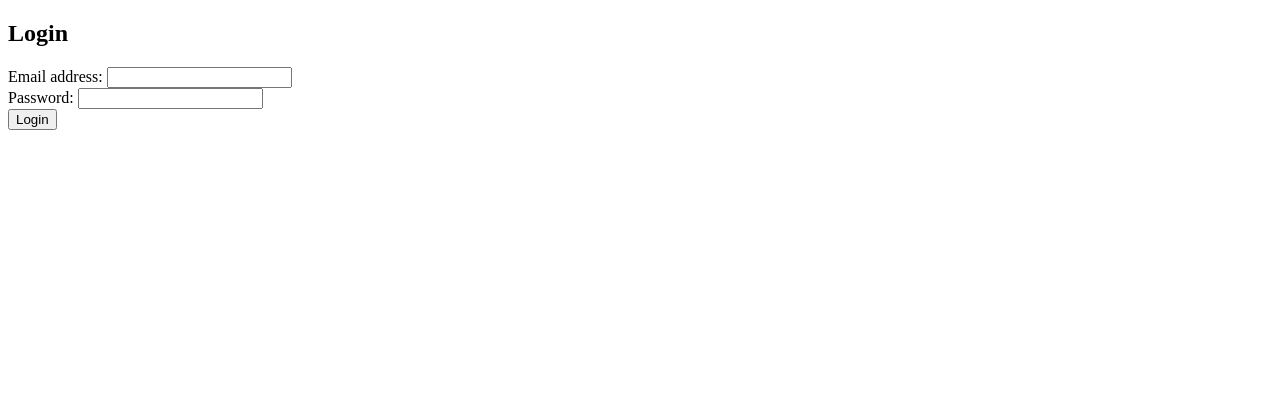
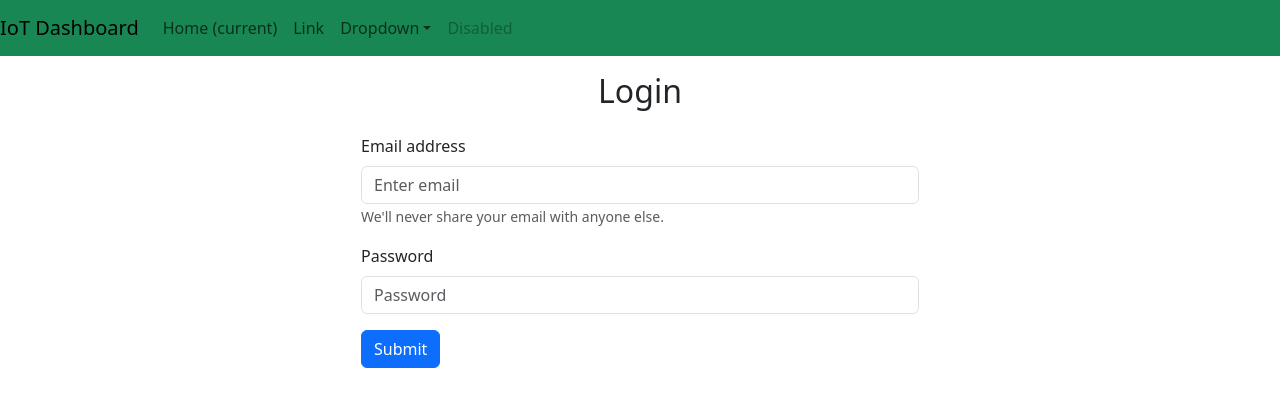
Before and after one commit to Jack-P1/iot-web-dashboard, a React (Vite) app in the folder dashboard-client/: page / in a window 1280 px wide. Shown: the top 406 px of the page. Built offline with nearby package versions, Linux system fonts and the light colour scheme; sample sign-in values are in the browser's storage.

Commit message:
FE improvements

```diff
--- a/dashboard-client/package.json
+++ b/dashboard-client/package.json
@@ -11,7 +11,9 @@
   },
   "dependencies": {
     "axios": "^1.8.4",
+    "bootstrap": "^5.3.4",
     "react": "^19.0.0",
+    "react-bootstrap": "^2.10.9",
     "react-dom": "^19.0.0",
     "react-router-dom": "^7.4.1"
   },
--- a/dashboard-client/src/App.jsx
+++ b/dashboard-client/src/App.jsx
@@ -4,11 +4,13 @@ import { useState } from 'react'
 import {Route, Routes} from 'react-router-dom'
 import Login from './pages/Login.jsx'
 import Home from './pages/Home.jsx'
+import Navbar from "./pages/Navbar.jsx";
 import RequireAuth from "./pages/ProtectedRoute.jsx";
 
 function App() {
   return (
     <AuthProvider>
+      <Navbar />
       <Routes>
         <Route path='/' element={<Login/>}/>
         <Route path='/home' element={<RequireAuth> <Home /> </RequireAuth>}/>
--- a/dashboard-client/src/main.jsx
+++ b/dashboard-client/src/main.jsx
@@ -1,3 +1,4 @@
+import 'bootstrap/dist/css/bootstrap.min.css';
 import { StrictMode } from 'react'
 import { createRoot } from 'react-dom/client'
 import './index.css'
--- a/dashboard-client/src/pages/Auth.jsx
+++ b/dashboard-client/src/pages/Auth.jsx
@@ -6,17 +6,20 @@ import { createContext, useEffect, useState } from "react";
 export const AuthContext = createContext();
 
 const AuthProvider = ({children}) => {
-    const [token, setToken] = useState(localStorage.getItem("token") ? localStorage.getItem("token") : null);
+    // const [token, setToken] = useState(localStorage.getItem("token") ? localStorage.getItem("token") : null);
+    const [token, setToken] = useState(sessionStorage.getItem("token") ? sessionStorage.getItem("token") : null);
     const [user, setUser] = useState(null);
 
     useEffect(() => {
       if (token) {
         axios.defaults.headers.common["authorization"] = `${token}`;
-        localStorage.setItem("token", token);
+        // localStorage.setItem("token", token);
+        sessionStorage.setItem('jwtToken', token);
         fetchUser();
       } else {
         delete axios.defaults.headers.common["authorization"];
-        localStorage.removeItem("token");
+        // localStorage.removeItem("token");
+        sessionStorage.removeItem("token")
       }
     }, [token]);
 
--- a/dashboard-client/src/pages/Home.jsx
+++ b/dashboard-client/src/pages/Home.jsx
@@ -2,6 +2,7 @@ import axios from "axios";
 import { useEffect, useState, useContext } from "react";
 import { AuthContext } from "./Auth";
 import { Link } from "react-router-dom";
+import Table from 'react-bootstrap/Table';
 
 function Home() {
 
@@ -23,13 +24,30 @@ function Home() {
 
     return (
       <div>
-        {branches.map((branch) => (
-          <div key={branch.id}>
-            <Link to={`/branch/${branch.id}`}>{branch.name}</Link>
-            <br />
-          </div>
-        ))}
+        <Table>
+          <thead>
+            <tr>
+              <th>Store Name</th>
+              <th>Location</th>
+              <th></th>
+            </tr>
+          </thead>
+          <tbody>
+            {branches.map((branch) => (
+              // <div key={branch.id}>
+              //   <Link to={`/branch/${branch.id}`}>{branch.name}</Link>
+              //   <br />
+              // </div>
+              <tr>
+                <td>{branch.name}</td>
+                <td>{branch.location}</td>
+                <td> <Link to={`/branch/${branch.id}`}>View</Link> </td>
+              </tr>
+            ))}
+          </tbody>
+        </Table>
       </div>
+
     );
 };
 export default Home;
--- a/dashboard-client/src/pages/Login.jsx
+++ b/dashboard-client/src/pages/Login.jsx
@@ -2,6 +2,8 @@ import axios from "axios";
 import React, {useContext, useState} from "react";
 import { useNavigate, Link } from "react-router-dom"
 import { AuthContext } from "./Auth";
+import Form from 'react-bootstrap/Form';
+import Button from "react-bootstrap/Button";
 
 function Login() {
 
@@ -31,19 +33,26 @@ function Login() {
     }
 
     return (
-        <div>
-            <form onSubmit={handleLogin}>
-                <h2> Login </h2>
-                <div>
-                    <label htmlFor="email"> Email address: </label>
-                    <input type="email" onChange={event => setEmail(event.target.value)} />
-                </div>
-                <div>
-                    <label htmlFor="password"> Password: </label>
-                    <input type="password" onChange={event => setPassword(event.target.value)} />
-                </div>
-                <button type="submit"> Login </button>
-            </form>
+        <div className="container d-flex justify-content-center">
+            <div className="w-50 mt-3">
+                <h2 className="text-center mb-4">Login</h2>
+                <form onSubmit={handleLogin}>
+                    <Form.Group className="mb-3" controlId="formEmail">
+                        <Form.Label>Email address</Form.Label>
+                        <Form.Control type="email" placeholder="Enter email" onChange={event => setEmail(event.target.value)} required/>
+                        <Form.Text className="text-muted">
+                        We'll never share your email with anyone else.
+                        </Form.Text>
+                    </Form.Group>
+                    <Form.Group className="mb-3" controlId="formPassword">
+                        <Form.Label>Password</Form.Label>
+                        <Form.Control type="password" placeholder="Password" onChange={event => setPassword(event.target.value)} required/>
+                    </Form.Group>
+                    <Button variant="primary" type="submit">
+                        Submit
+                    </Button>
+                </form>
+            </div>
         </div>
     )
 };
--- /dev/null
+++ b/dashboard-client/src/pages/Navbar.jsx
@@ -0,0 +1,45 @@
+import { AuthContext } from "./Auth";
+import React, {useContext, useState} from "react";
+import { Link } from "react-router-dom";
+
+function Navbar(){
+    const {token} = useContext(AuthContext);
+
+    if(!token ) return null;
+
+    return (
+        <nav className="navbar navbar-expand-lg navbar-light bg-success">
+            <a className="navbar-brand" href="#">IoT Dashboard</a>
+            <button class="navbar-toggler" type="button" data-toggle="collapse" data-target="#navbarSupportedContent" aria-controls="navbarSupportedContent" aria-expanded="false" aria-label="Toggle navigation">
+                <span class="navbar-toggler-icon"></span>
+            </button>
+
+            <div class="collapse navbar-collapse" id="navbarSupportedContent">
+                <ul class="navbar-nav mr-auto">
+                    <li class="nav-item active">
+                        <a class="nav-link" href="#">Home <span class="sr-only">(current)</span></a>
+                    </li>
+                    <li class="nav-item">
+                        <a class="nav-link" href="#">Link</a>
+                    </li>
+                    <li class="nav-item dropdown">
+                        <a class="nav-link dropdown-toggle" href="#" id="navbarDropdown" role="button" data-toggle="dropdown" aria-haspopup="true" aria-expanded="false">
+                        Dropdown
+                        </a>
+                        <div class="dropdown-menu" aria-labelledby="navbarDropdown">
+                        <a class="dropdown-item" href="#">Action</a>
+                        <a class="dropdown-item" href="#">Another action</a>
+                        <div class="dropdown-divider"></div>
+                        <a class="dropdown-item" href="#">Something else here</a>
+                        </div>
+                    </li>
+                    <li class="nav-item">
+                        <a class="nav-link disabled" href="#">Disabled</a>
+                    </li>
+                </ul>
+            </div>
+        </nav>
+    )
+}
+
+export default Navbar;
--- a/dashboard-client/src/pages/branch.jsx
+++ b/dashboard-client/src/pages/branch.jsx
@@ -11,22 +11,37 @@ function Branch() {
 
     const {token} = useContext(AuthContext);
 
-    useEffect(() => {
-        axios.get(`http://127.0.0.1:3000/api/stock/?branchId=${branchId}`, {headers: {
-          Authorization: token
-        }})
+    const [loading, setLoading] = useState(true);
+
+    const fetchData = () => {
+      axios.get(`http://127.0.0.1:3000/api/stock/?branchId=${branchId}`, {
+        headers: { Authorization: token },
+      })
         .then((res) => {
-          setItems(prev => (JSON.stringify(prev) === JSON.stringify(res.data) ? prev : res.data))
+          setItems((prev) => (JSON.stringify(prev) === JSON.stringify(res.data) ? prev : res.data));
         })
         .catch((err) => {
-        //   console.log(err)
+          console.error(err);
         })
-      });
+        .finally(() => {
+          setLoading(false);
+        });
+    }
+
+    useEffect(() => {
+      setLoading(true);
+      fetchData();
+
+      // get data every 2 mins
+      // const interval = setInterval(fetchData, 120000)
+
+      // return () => clearInterval(interval);
+    }, [branchId, token]);
 
     // console.log(items)
 
-    if(!items || items.length == 0){
-        return <h1> No items available </h1>
+    if((!items || items.length == 0) && (!loading)){
+        return <h1> No items available under this branch </h1>
     }
 
     return (
```
Also changed, not shown: 1 other file (tests, documents, lock files or other folders).
